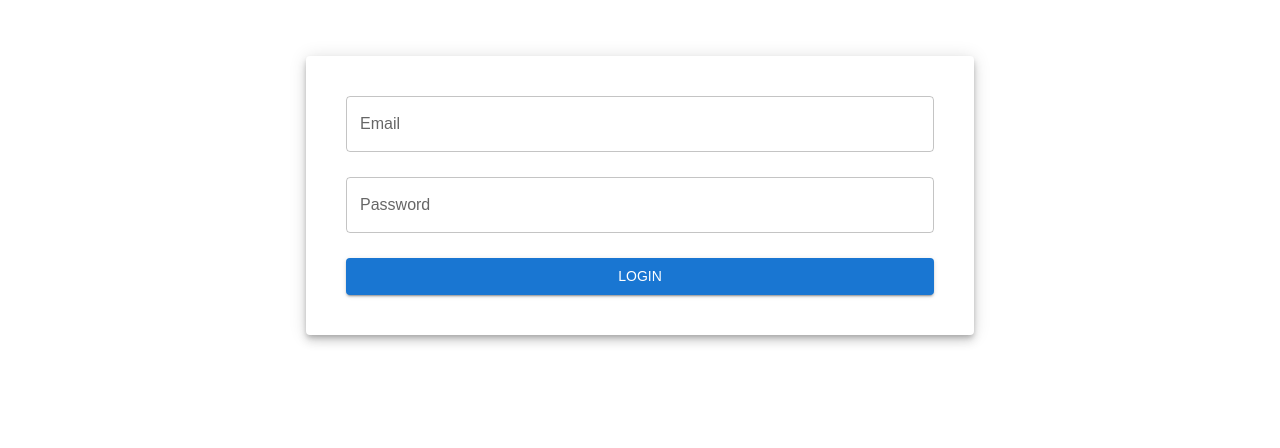
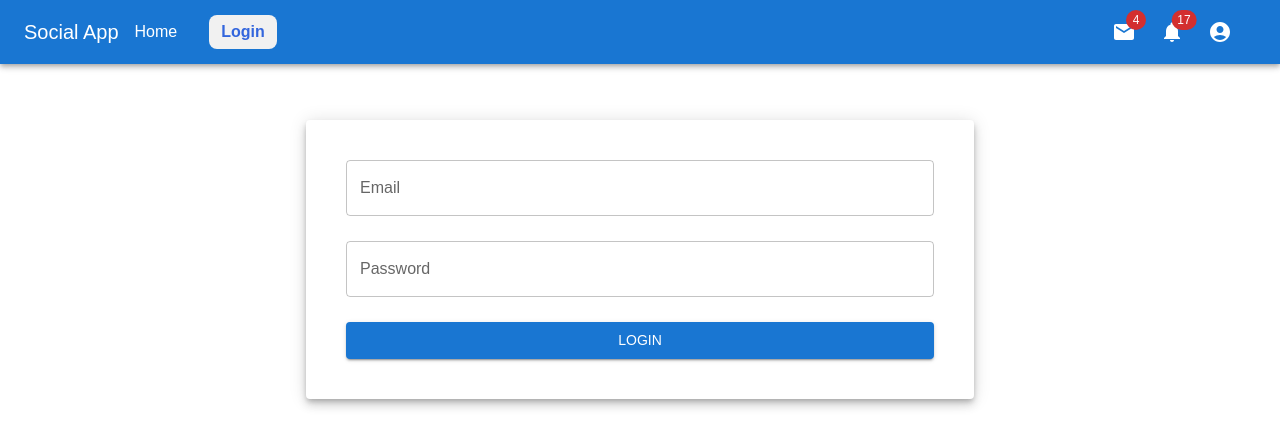
Before and after one commit to Mo7med3li/social-app, a Next.js app: page /login in a window 1280 px wide. Shown: the top 448 px of the page. Built offline with nearby package versions, Linux system fonts and the light colour scheme; what @mui/material-nextjs would draw is missing.

Commit message:
design navbar

```diff
--- a/src/app/globals.css
+++ b/src/app/globals.css
@@ -40,3 +40,10 @@
     color-scheme: dark;
   }
 }
+.active {
+  background-color: #f1f1f1;
+  color: #36d;
+  font-weight: 700;
+  border-radius: 8px;
+  padding: 5px 12px;
+}
--- a/src/app/layout.tsx
+++ b/src/app/layout.tsx
@@ -7,6 +7,7 @@
 import { Provider } from "react-redux";
 import { myStore } from "@/store/store";
 import ReduxProvider from "@/components/ReduxProvider/ReduxProvider";
+import Navbar from "@/components/Navbar/Navbar";
 
 const geistSans = Geist({
   variable: "--font-geist-sans",
@@ -33,7 +34,10 @@
       <body className={`${geistSans.variable} ${geistMono.variable}`}>
         <AppRouterCacheProvider>
           <ThemeProvider theme={theme}>
-            <ReduxProvider>{children}</ReduxProvider>
+            <ReduxProvider>
+              <Navbar />
+              {children}
+            </ReduxProvider>
           </ThemeProvider>
         </AppRouterCacheProvider>
       </body>
--- /dev/null
+++ b/src/components/Navbar/Navbar.tsx
@@ -0,0 +1,197 @@
+"use client";
+import * as React from "react";
+import { styled, alpha } from "@mui/material/styles";
+import AppBar from "@mui/material/AppBar";
+import Box from "@mui/material/Box";
+import Toolbar from "@mui/material/Toolbar";
+import IconButton from "@mui/material/IconButton";
+import Typography from "@mui/material/Typography";
+import InputBase from "@mui/material/InputBase";
+import Badge from "@mui/material/Badge";
+import MenuItem from "@mui/material/MenuItem";
+import Menu from "@mui/material/Menu";
+import MenuIcon from "@mui/icons-material/Menu";
+import SearchIcon from "@mui/icons-material/Search";
+import AccountCircle from "@mui/icons-material/AccountCircle";
+import MailIcon from "@mui/icons-material/Mail";
+import NotificationsIcon from "@mui/icons-material/Notifications";
+import MoreIcon from "@mui/icons-material/MoreVert";
+import Link from "next/link";
+import { usePathname } from "next/navigation";
+
+export default function Navbar() {
+  const currentPath = usePathname();
+  const [anchorEl, setAnchorEl] = React.useState<null | HTMLElement>(null);
+  const [mobileMoreAnchorEl, setMobileMoreAnchorEl] =
+    React.useState<null | HTMLElement>(null);
+
+  const isMenuOpen = Boolean(anchorEl);
+  const isMobileMenuOpen = Boolean(mobileMoreAnchorEl);
+
+  const handleProfileMenuOpen = (event: React.MouseEvent<HTMLElement>) => {
+    setAnchorEl(event.currentTarget);
+  };
+
+  const handleMobileMenuClose = () => {
+    setMobileMoreAnchorEl(null);
+  };
+
+  const handleMenuClose = () => {
+    setAnchorEl(null);
+    handleMobileMenuClose();
+  };
+
+  const handleMobileMenuOpen = (event: React.MouseEvent<HTMLElement>) => {
+    setMobileMoreAnchorEl(event.currentTarget);
+  };
+
+  const menuId = "primary-search-account-menu";
+  const renderMenu = (
+    <Menu
+      anchorEl={anchorEl}
+      anchorOrigin={{
+        vertical: "top",
+        horizontal: "right",
+      }}
+      id={menuId}
+      keepMounted
+      transformOrigin={{
+        vertical: "top",
+        horizontal: "right",
+      }}
+      open={isMenuOpen}
+      onClose={handleMenuClose}
+    >
+      <MenuItem onClick={handleMenuClose}>Profile</MenuItem>
+      <MenuItem onClick={handleMenuClose}>Logout</MenuItem>
+    </Menu>
+  );
+
+  const mobileMenuId = "primary-search-account-menu-mobile";
+  const renderMobileMenu = (
+    <Menu
+      anchorEl={mobileMoreAnchorEl}
+      anchorOrigin={{
+        vertical: "top",
+        horizontal: "right",
+      }}
+      id={mobileMenuId}
+      keepMounted
+      transformOrigin={{
+        vertical: "top",
+        horizontal: "right",
+      }}
+      open={isMobileMenuOpen}
+      onClose={handleMobileMenuClose}
+    >
+      <MenuItem>
+        <IconButton size="large" aria-label="show 4 new mails" color="inherit">
+          <Badge badgeContent={4} color="error">
+            <MailIcon />
+          </Badge>
+        </IconButton>
+        <p>Messages</p>
+      </MenuItem>
+      <MenuItem>
+        <IconButton
+          size="large"
+          aria-label="show 17 new notifications"
+          color="inherit"
+        >
+          <Badge badgeContent={17} color="error">
+            <NotificationsIcon />
+          </Badge>
+        </IconButton>
+        <p>Notifications</p>
+      </MenuItem>
+      <MenuItem onClick={handleProfileMenuOpen}>
+        <IconButton
+          size="large"
+          aria-label="account of current user"
+          aria-controls="primary-search-account-menu"
+          aria-haspopup="true"
+          color="inherit"
+        >
+          <AccountCircle />
+        </IconButton>
+        <p>Profile</p>
+      </MenuItem>
+    </Menu>
+  );
+
+  return (
+    <Box sx={{ flexGrow: 1 }}>
+      <AppBar position="static">
+        <Toolbar>
+          <Typography
+            variant="h6"
+            noWrap
+            component="div"
+            sx={{ display: { xs: "none", sm: "block" } }}
+          >
+            Social App
+          </Typography>
+          <MenuItem>
+            <Link href={"/"} className={currentPath === "/" ? "active" : ""}>
+              Home
+            </Link>
+          </MenuItem>
+          <MenuItem>
+            <Link
+              href={"/login"}
+              className={currentPath === "/login" ? "active" : ""}
+            >
+              Login
+            </Link>
+          </MenuItem>
+          <Box sx={{ flexGrow: 1 }} />
+          <Box sx={{ display: { xs: "none", md: "flex" }, mr: 3 }}>
+            <IconButton
+              size="large"
+              aria-label="show 4 new mails"
+              color="inherit"
+            >
+              <Badge badgeContent={4} color="error">
+                <MailIcon />
+              </Badge>
+            </IconButton>
+            <IconButton
+              size="large"
+              aria-label="show 17 new notifications"
+              color="inherit"
+            >
+              <Badge badgeContent={17} color="error">
+                <NotificationsIcon />
+              </Badge>
+            </IconButton>
+            <IconButton
+              size="large"
+              edge="end"
+              aria-label="account of current user"
+              aria-controls={menuId}
+              aria-haspopup="true"
+              onClick={handleProfileMenuOpen}
+              color="inherit"
+            >
+              <AccountCircle />
+            </IconButton>
+          </Box>
+          <Box sx={{ display: { xs: "flex", md: "none" } }}>
+            <IconButton
+              size="large"
+              aria-label="show more"
+              aria-controls={mobileMenuId}
+              aria-haspopup="true"
+              onClick={handleMobileMenuOpen}
+              color="inherit"
+            >
+              <MoreIcon />
+            </IconButton>
+          </Box>
+        </Toolbar>
+      </AppBar>
+      {renderMobileMenu}
+      {renderMenu}
+    </Box>
+  );
+}
```
Also changed, not shown: src/components/ReduxProvider/Navbar/Navbar.tsx (deleted, +0 -7 lines).
